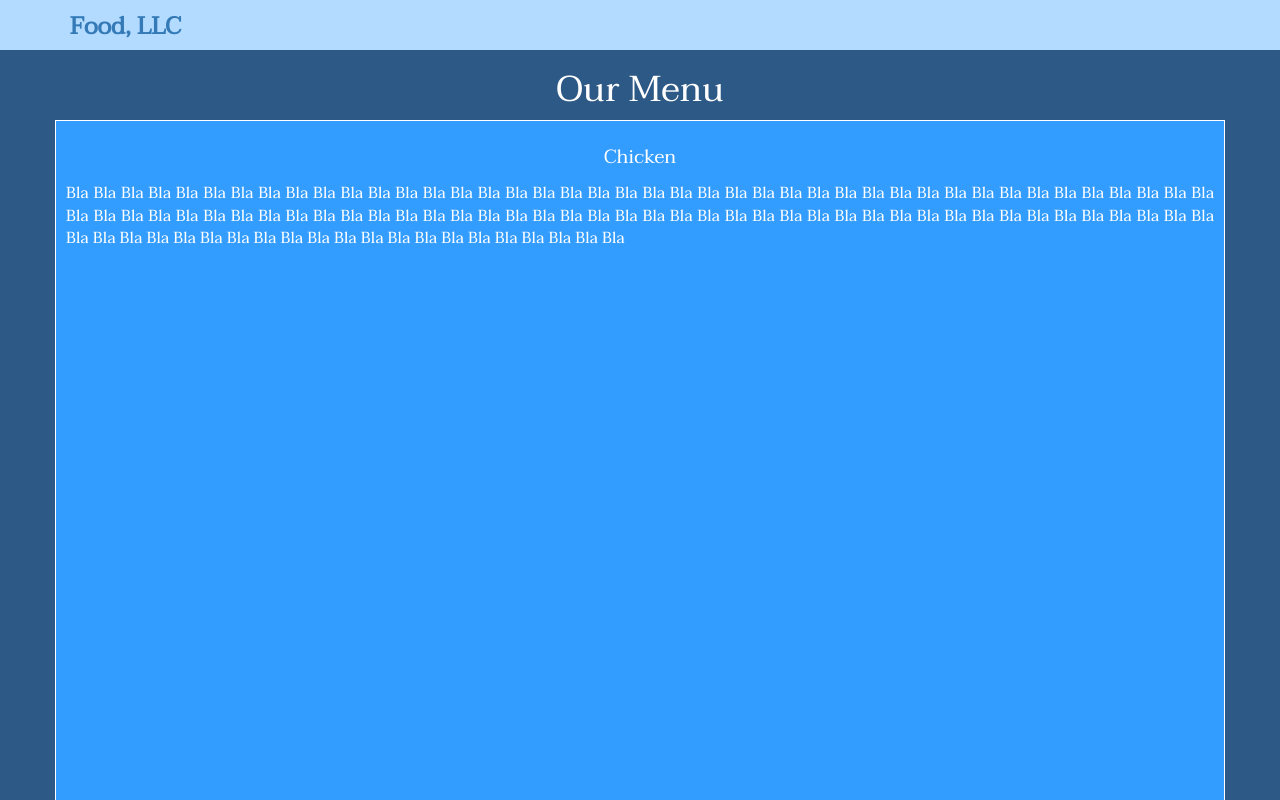
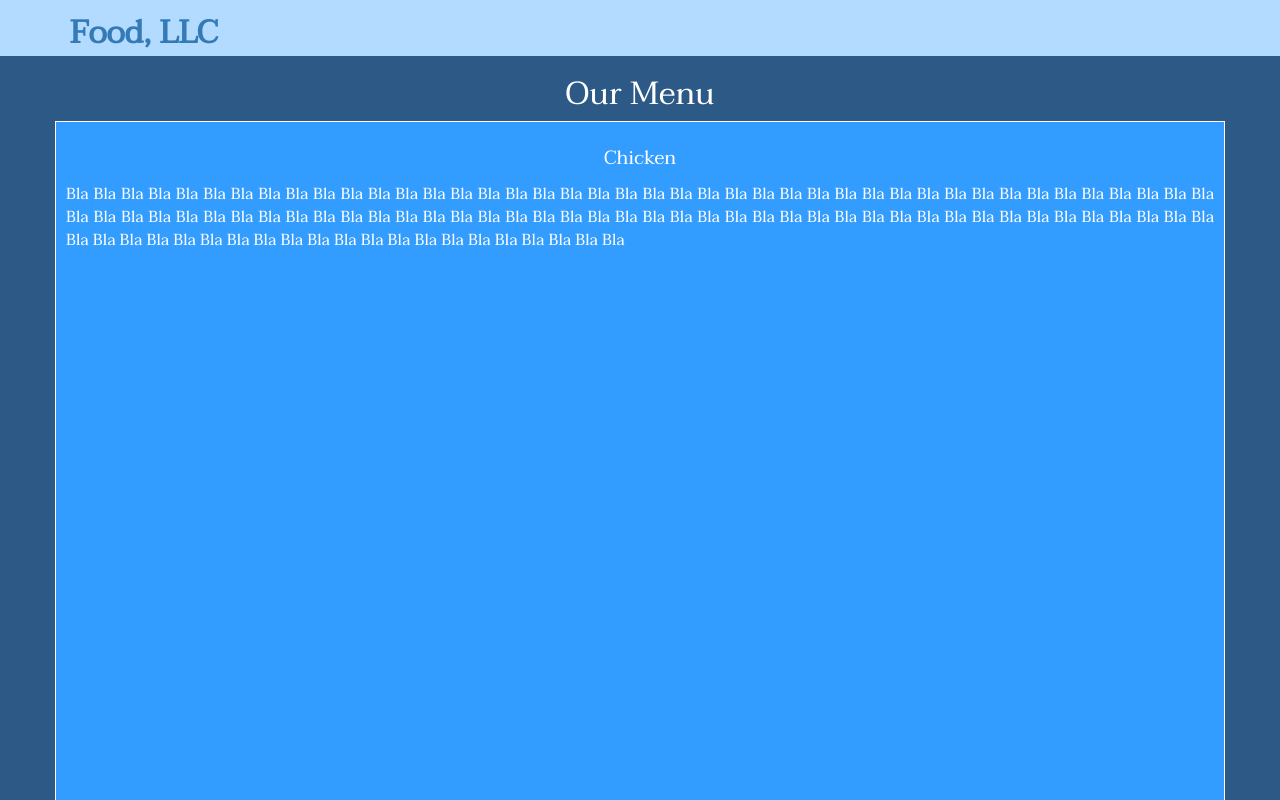
Before and after one commit to silverhope/Coursera, a plain HTML site: page module3-solution/index.html in a window 1280 px wide. Shown: the top 800 px of the page. Drawn offline with Linux system fonts and the light colour scheme.

Commit message:
Module3-2nd try

```diff
--- a/module3-solution/css/styles.css
+++ b/module3-solution/css/styles.css
@@ -3,6 +3,10 @@ body {
   color: #fff;
   background-color: #2d5986;
   font-family: 'Taviraj', sans-serif;
+}
+
+h1 {
+	font-size: 2em;
 }
 
 h2 {
@@ -18,7 +22,7 @@ h2 {
 }
 
 #header-nav a {
-	font-size: 1.5em;
+	font-size: 2em;
 	font-weight: bold;
 }
 
```
